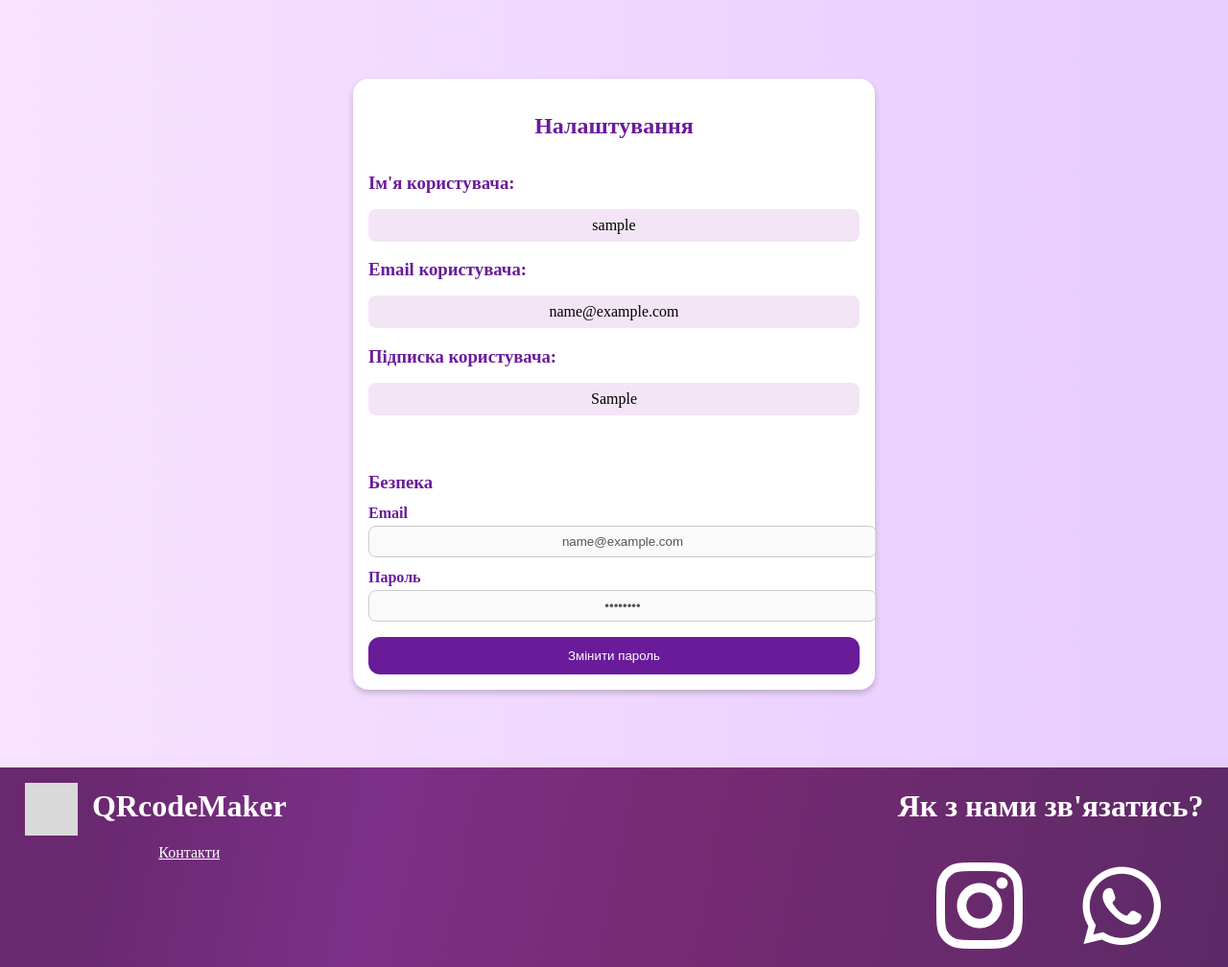
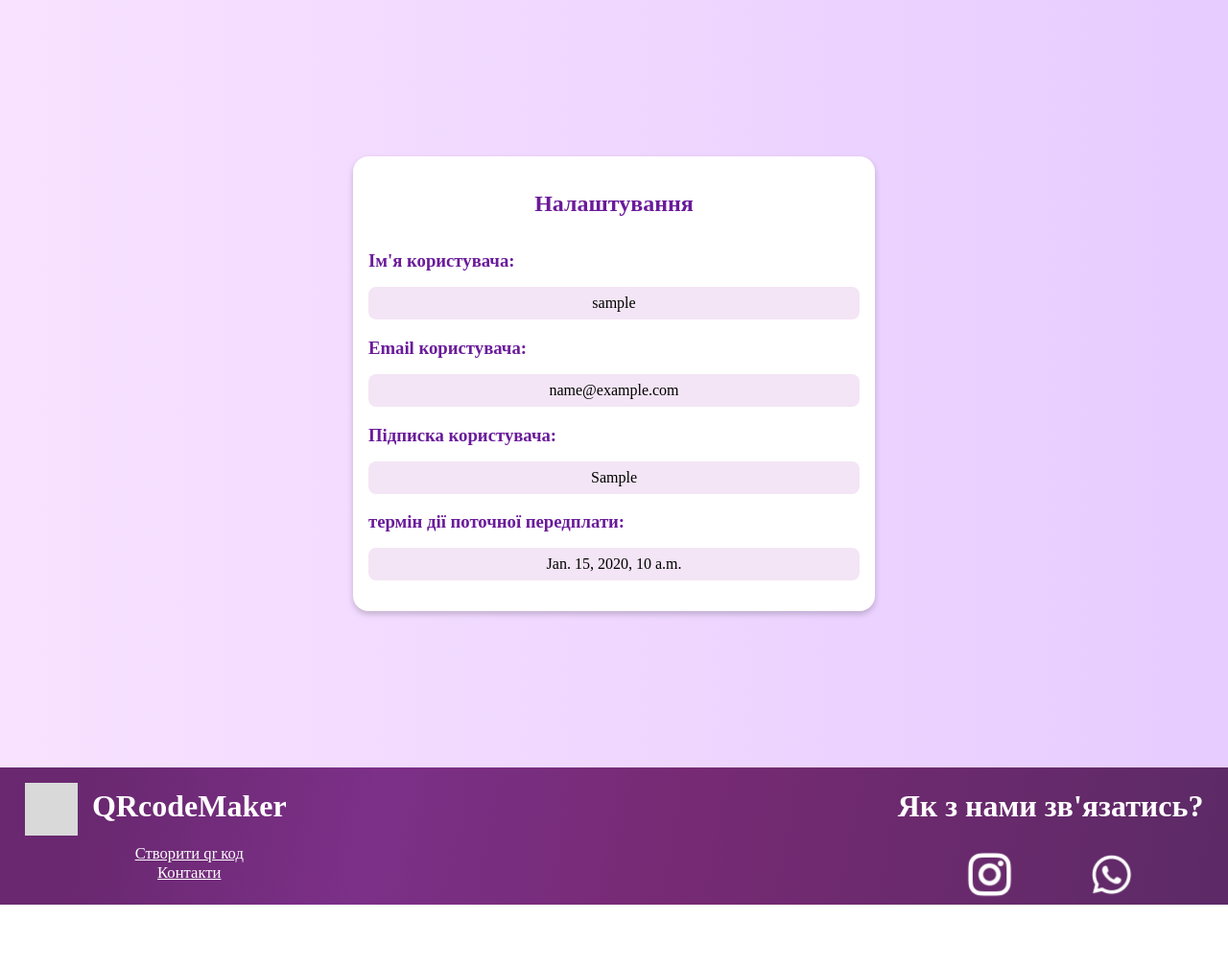
Before and after one commit to artemijMoskowsky/QRcodeMaker, a Django app: page /user/account/ in a window 1280 px wide. Shown: the part 96-1104 px from the top of the page at 96% size. After the commit the page ends 1039 px from the top, so only its background shows below. Run offline with Django 4.2, Linux system fonts and the light colour scheme; a user stored in the database is signed in; tables that the repository leaves empty hold one stand-in row (values such as "Sample post"); some web fonts are replaced.

Commit message:
minor changes

```diff
--- a/QRcodeMaker/static/css/base.css
+++ b/QRcodeMaker/static/css/base.css
@@ -52,6 +52,10 @@ footer a{
     height: 100%;
 }
 
+#footer-links a{
+    font-size: calc(0.8vw + 0.8vh);
+}
+
 #footer-placer2 {
     display: flex;
     flex-direction: column;
@@ -62,6 +66,11 @@ footer a{
     display: flex;
     width: 100%;
     justify-content: space-evenly;
+}
+
+#contacts img{
+    width: calc(3vw + 3vh);
+    height: calc(3vw + 3vh);
 }
 
 header{
--- a/QRcodeMaker/templates/base.html
+++ b/QRcodeMaker/templates/base.html
@@ -42,7 +42,7 @@
                 <img id="logo" src="{% static 'images/Logo.png' %}" alt="">
                 <div id="footer-links">
                     <h1>QRcodeMaker</h1>
-                    <a href="/create_qrcode"></a>
+                    <a href="/qrcodes/create_qrcode">Створити qr код</a>
                     <a href="/contacts">Контакти</a>
                 </div>
             </div>
--- a/QRcodeMaker/user/static/account/css/styles.css
+++ b/QRcodeMaker/user/static/account/css/styles.css
@@ -39,33 +39,6 @@
     border-radius: 1vh;
     text-align: center;
 }
-.security label {
-    display: block;
-    margin-top: 1.5vh;
-    font-weight: bold;
-    color: #6a1b9a;
-}
-.security input {
-    width: 100%;
-    padding: 1vh;
-    margin-top: 0.5vh;
-    border: 0.1vh solid #ccc;
-    border-radius: 1vh;
-    text-align: center;
-}
-.security button {
-    margin-top: 2vh;
-    background: #6a1b9a;
-    color: white;
-    padding: 1.5vh;
-    border: none;
-    border-radius: 1.5vh;
-    cursor: pointer;
-    width: 100%;
-}
-.security button:hover {
-    background: #4a148c;
-}
 
 
 /* body{
--- a/QRcodeMaker/user/templates/account/account.html
+++ b/QRcodeMaker/user/templates/account/account.html
@@ -9,20 +9,6 @@
 {% endblock  %}
 
 {% block content %}
-    {% comment %} <div class="main">
-        <div class="account-settings">
-            <div class="sett">
-                <h3>Ім'я користувача:</h3>
-                <p>{{ user.username }}</p>
-                <br>
-                <h3>Email користувача:</h3>
-                <p>{{ user.email }}</p>
-                <br>
-                <h3>Підписка користувача:</h3>
-                <p>{{ user.licence }}</p>
-            </div>
-        </div>
-    </div> {% endcomment %}
 
 <div class="main">
     <div class="account-settings">
@@ -35,20 +21,12 @@
                 <p>{{ user.email }}</p>
                 <h3>Підписка користувача:</h3>
                 <p>{{ user.licence }}</p>
+                <h3>термін дії поточної передплати:</h3>
+                <p>{{ user.licence_date }}</p>
             </div>
-            <div class="security">
-                <h3>Безпека</h3>
-                <label>Email</label>
-                <input type="text" value="{{ user.email }}" disabled>
-                <label>Пароль</label>
-                <input type="password" value="********" disabled>
-                <button>Змінити пароль</button>
-            </div>
+
         </div>
     </div>
 </div>
 
-
-
-
 {% endblock  %}
--- a/QRcodeMaker/user/templates/login/login.html
+++ b/QRcodeMaker/user/templates/login/login.html
@@ -33,9 +33,7 @@
         </div>
 
         <div class="test-2">
-            <div class="image-qr">
-                <img src="{% static 'login/images/QRCODE.png' %}" alt="error with qrcode image, line 30">
-            </div>
+            <img class="image-qr" src="{% static 'login/images/QRCODE.png' %}" alt="error with qrcode image, line 36">
         </div>
 
     </div>
--- a/QRcodeMaker/user/templates/registration/registration.html
+++ b/QRcodeMaker/user/templates/registration/registration.html
@@ -40,9 +40,7 @@
         </div>
 
         <div class="test-2">
-            <div class="image-qr">
-                <img src="{% static 'registration/images/QRCODE.png' %}" alt="error with qrcode image, line 30">
-            </div>
+            <img class="image-qr" src="{% static 'registration/images/QRCODE.png' %}" alt="error with qrcode image, line 43">
         </div>
     </div>
 
--- a/QRcodeMaker/user/views.py
+++ b/QRcodeMaker/user/views.py
@@ -1,5 +1,6 @@
 from django.shortcuts import render, redirect
 from django.contrib.auth import authenticate, login, logout
+from django.contrib.auth.decorators import login_required
 from django.contrib import messages
 from .models import CustomUser as User
 
@@ -65,5 +66,9 @@ def render_logout(request):
     messages.success(request, 'Ви вийшли із системи.')
     return redirect('login')
 
+
 def render_account(request):
-    return render(request=request, template_name="account/account.html")
+    if request.user.is_authenticated:
+
+        return render(request=request, template_name="account/account.html")
+    return redirect("reg")
```
Also changed, not shown: QRcodeMaker/core/templates/core.html (+8 -0 lines), QRcodeMaker/user/static/login/css/styles.css (+19 -1 lines), QRcodeMaker/user/static/registration/css/styles.css (+17 -3 lines).
